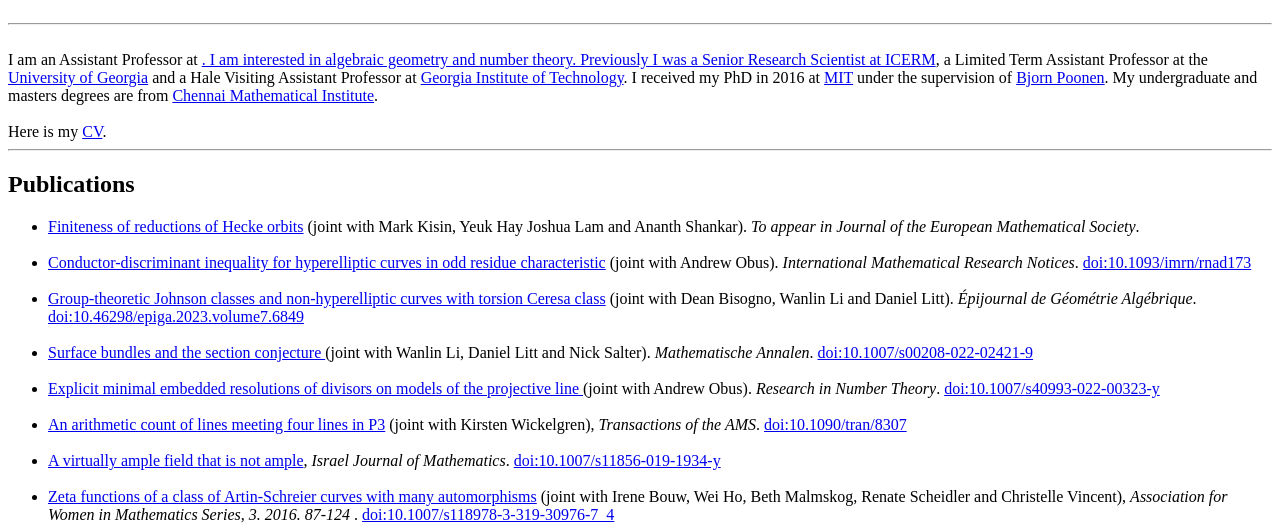
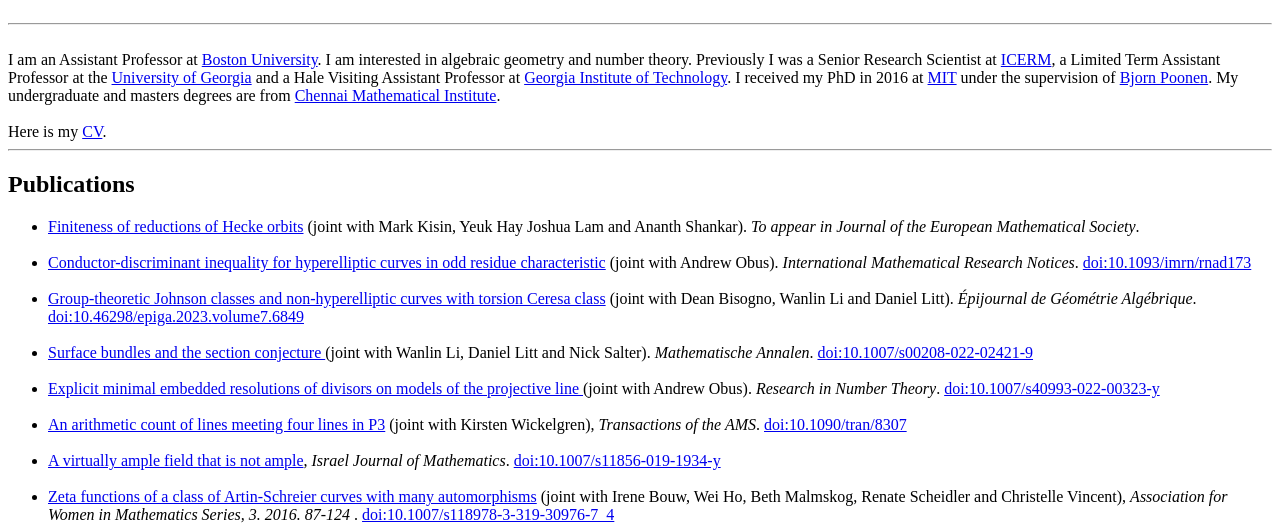
Before and after one commit to padmask/padmask.github.io, a plain HTML site: page index.html in a window 1280 px wide. Shown: the part 285-812 px from the top of the page. Drawn offline with Linux system fonts and the light colour scheme.

Commit message:
Add files via upload

```diff
--- a/index.html
+++ b/index.html
@@ -33,7 +33,7 @@
 <hr>
 <br>
 
-I am an Assistant Professor at <a href="https://www.bu.edu/math/research/number-theory/"</a>. I am interested in algebraic geometry and number theory. Previously I was a Senior Research Scientist at <a href="https://icerm.brown.edu/">ICERM</a>, a Limited Term Assistant Professor at the <a href="https://www.math.uga.edu/">University of Georgia</a> and a Hale Visiting Assistant Professor at <a href="http://www.math.gatech.edu/">Georgia Institute of Technology</a>. I received my PhD in 2016 at <a href="http://math.mit.edu">MIT</a> under the supervision of <a href="http://math.mit.edu/~poonen/">Bjorn Poonen</a>. My undergraduate and masters degrees are from <a href="http://www.cmi.ac.in">Chennai Mathematical Institute</a>.
+I am an Assistant Professor at <a href="https://www.bu.edu/math/research/number-theory/">Boston University</a>. I am interested in algebraic geometry and number theory. Previously I was a Senior Research Scientist at <a href="https://icerm.brown.edu/">ICERM</a>, a Limited Term Assistant Professor at the <a href="https://www.math.uga.edu/">University of Georgia</a> and a Hale Visiting Assistant Professor at <a href="http://www.math.gatech.edu/">Georgia Institute of Technology</a>. I received my PhD in 2016 at <a href="http://math.mit.edu">MIT</a> under the supervision of <a href="http://math.mit.edu/~poonen/">Bjorn Poonen</a>. My undergraduate and masters degrees are from <a href="http://www.cmi.ac.in">Chennai Mathematical Institute</a>.
 <br>
 <br>
 Here is my <a href="cvOct22.pdf">CV</a>.
```
